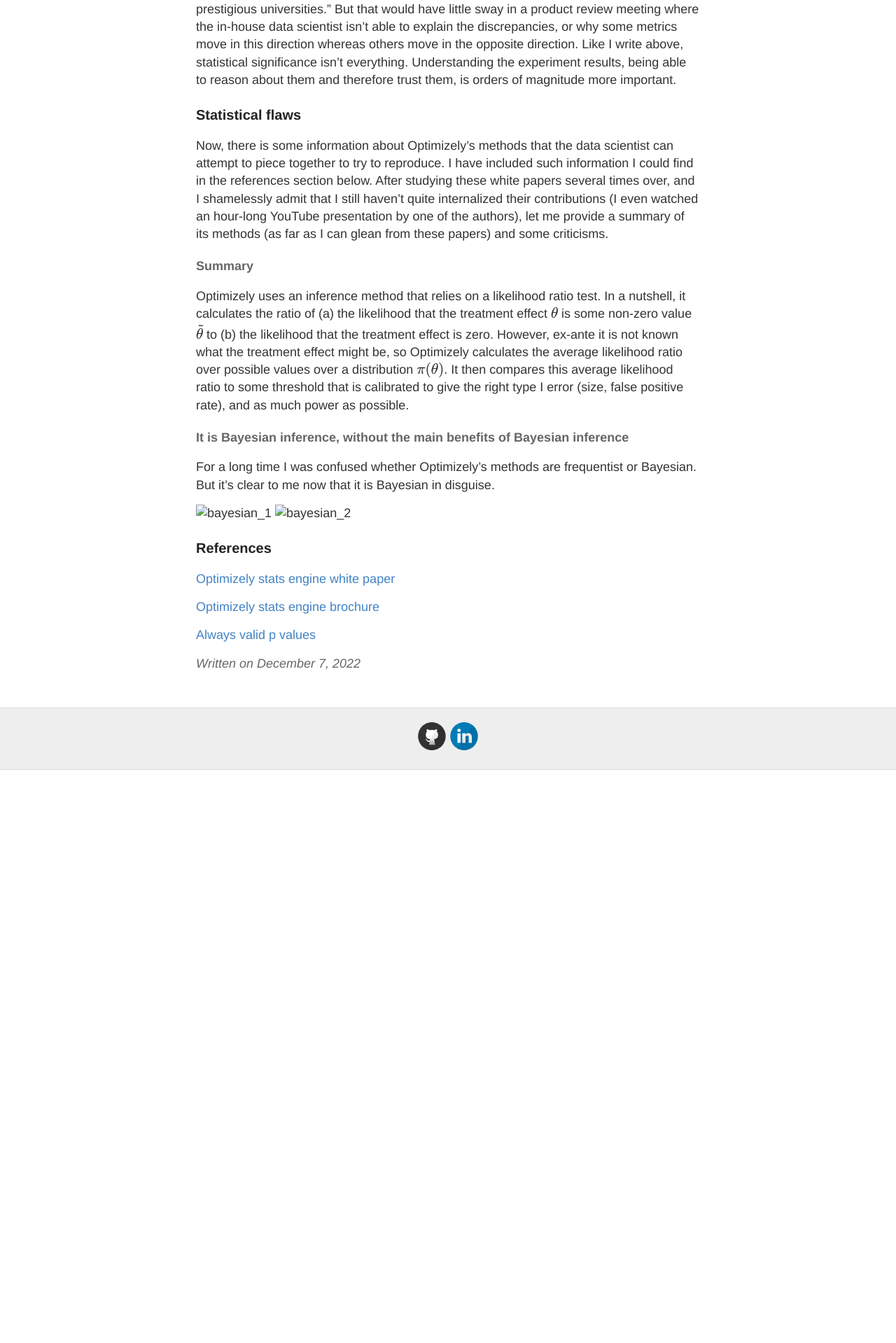
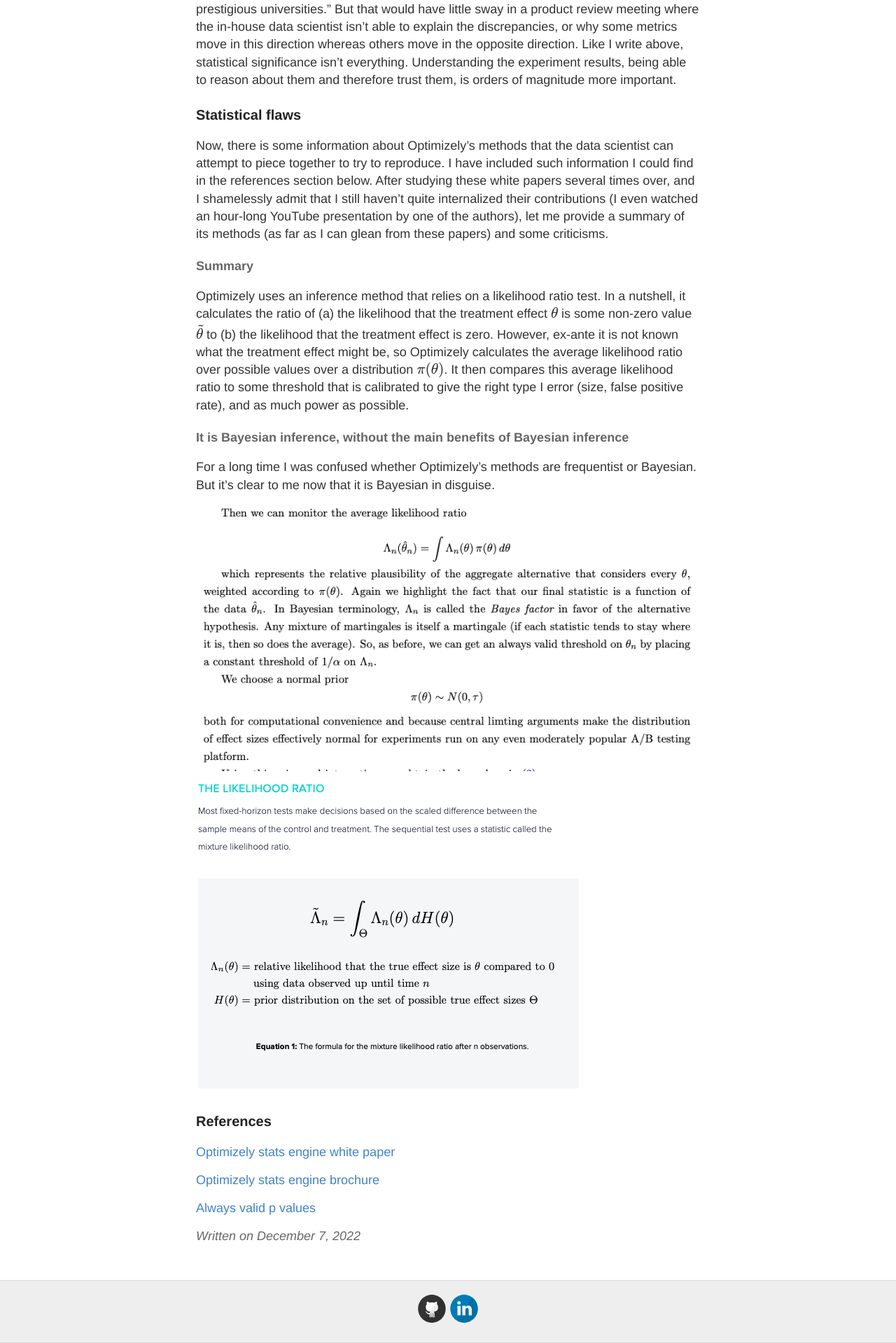
Before and after one commit to lechipatrick/lechipatrick.github.io, a Jekyll site: the page built from _posts/2022-12-07-a-critique-of-Optimizely.md, in a window 1280 px wide. Shown: the part 2305-4224 px from the top of the page at 70% size. Built offline with Jekyll 4.4.1, drawn with Linux system fonts in a browser that asks for light colours; our own code applies the rules of GitHub Pages for plain Markdown files; formulas are drawn with MathJax 3; before the commit the page ends 3405 px from its top, so only the background shows below that.

Commit message:
Update 2022-12-07-a-critique-of-Optimizely.md

```diff
--- a/_posts/2022-12-07-a-critique-of-Optimizely.md
+++ b/_posts/2022-12-07-a-critique-of-Optimizely.md
@@ -65,8 +65,8 @@
 #### It is Bayesian inference, without the main benefits of Bayesian inference
 For a long time I was confused whether Optimizely's methods are frequentist or Bayesian. But it's clear to me now that it is Bayesian in disguise.
 
-![bayesian_1](bayesian_1.png)
-![bayesian_2](bayesian_2.png)
+![bayesian_1](https://lechipatrick.github.io/bayesian_1.png)
+![bayesian_2](https://lechipatrick.github.io/bayesian_2.png)
 
 ### References
 
```
